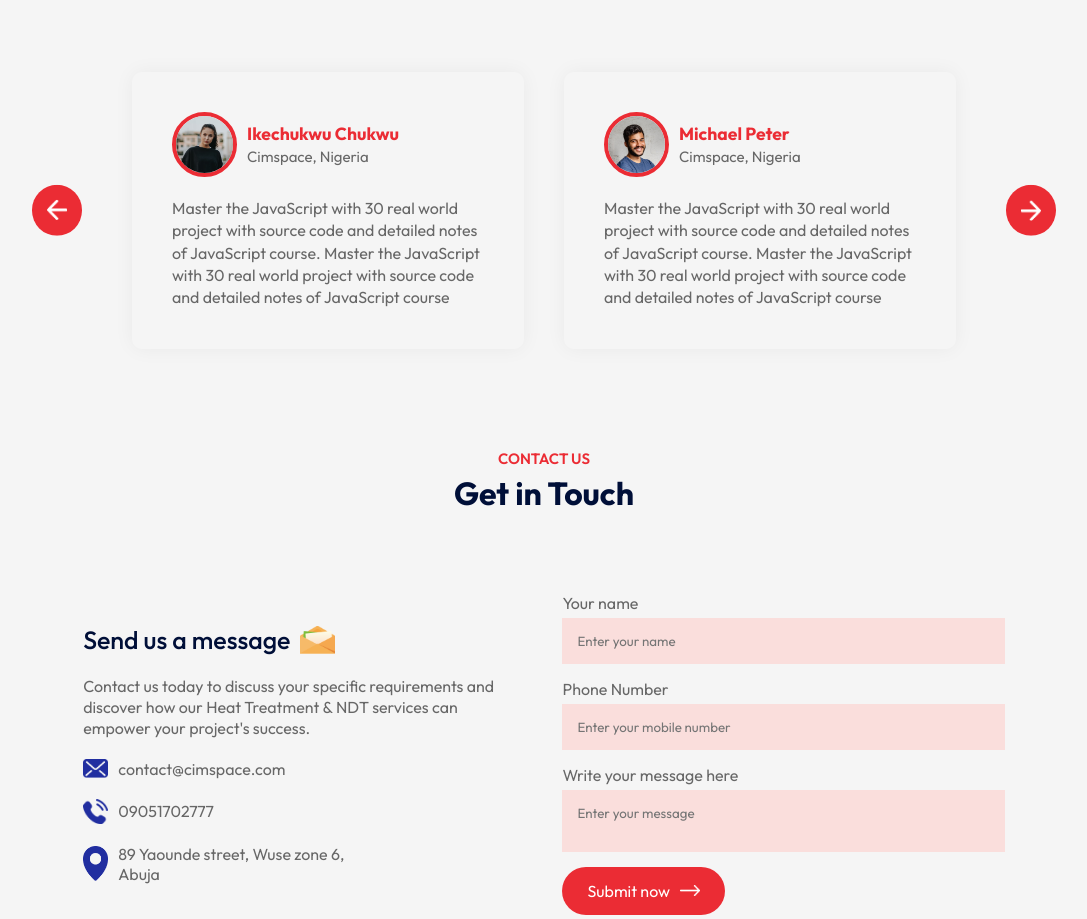
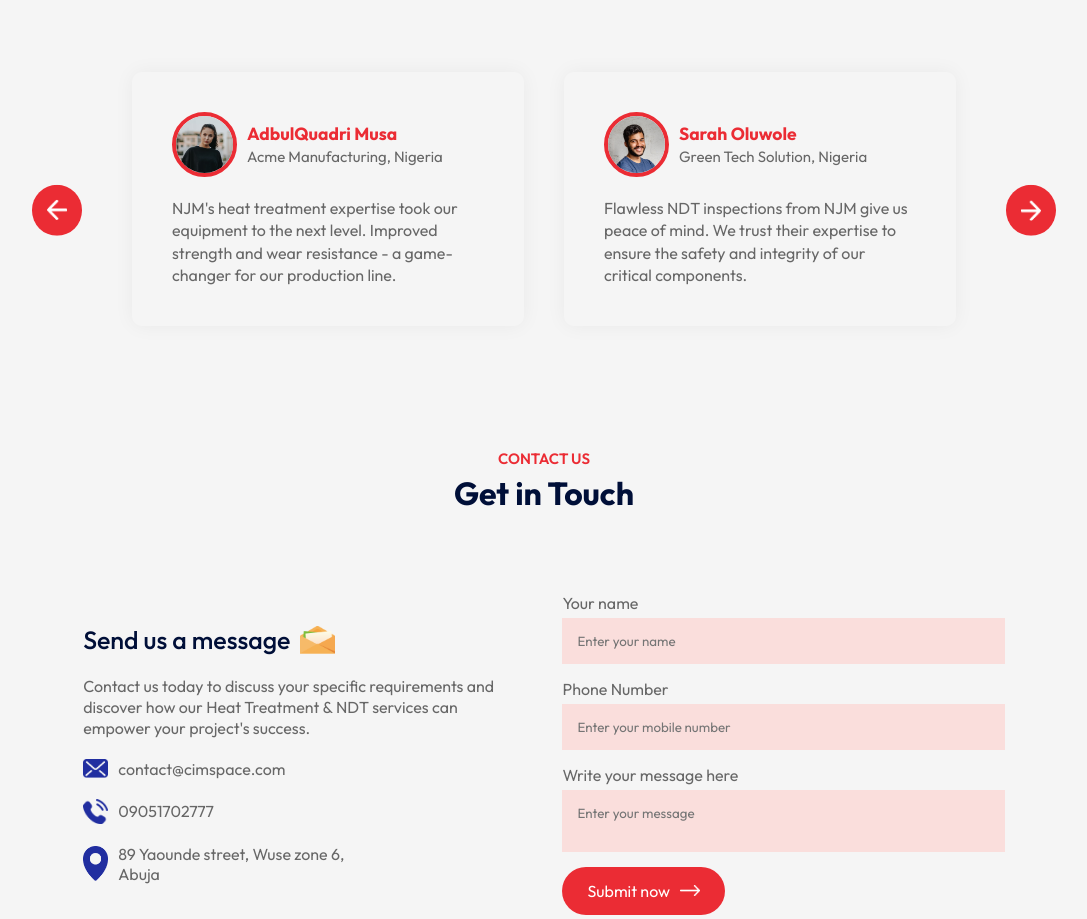
Before and after one commit to imchukwu/njm, a React (Vite) app: page / in a window 1280 px wide. Shown: the part 2720-3639 px from the top of the page, without its empty margins (96-1183 px from the left). Built offline with nearby package versions, Linux system fonts and the light colour scheme.

Commit message:
testimonial

```diff
--- a/src/Components/Testimonials/Testimonials.jsx
+++ b/src/Components/Testimonials/Testimonials.jsx
@@ -40,15 +40,14 @@ const Testimonials = () => {
               <div className="user-info">
                 <img src={user_1} alt="" />
                 <div>
-                  <h3>Ikechukwu Chukwu</h3>
-                  <span>Cimspace, Nigeria</span>
+                  <h3>AdbulQuadri Musa</h3>
+                  <span>Acme Manufacturing, Nigeria</span>
                 </div>
               </div>
               <p>
-                Master the JavaScript with 30 real world project with source
-                code and detailed notes of JavaScript course. Master the
-                JavaScript with 30 real world project with source code and
-                detailed notes of JavaScript course
+                NJM's heat treatment expertise took our equipment to the next
+                level. Improved strength and wear resistance - a game-changer
+                for our production line.
               </p>
             </div>
           </li>
@@ -57,15 +56,14 @@ const Testimonials = () => {
               <div className="user-info">
                 <img src={user_2} alt="" />
                 <div>
-                  <h3>Michael Peter</h3>
-                  <span>Cimspace, Nigeria</span>
+                  <h3>Sarah Oluwole</h3>
+                  <span>Green Tech Solution, Nigeria</span>
                 </div>
               </div>
               <p>
-                Master the JavaScript with 30 real world project with source
-                code and detailed notes of JavaScript course. Master the
-                JavaScript with 30 real world project with source code and
-                detailed notes of JavaScript course
+                Flawless NDT inspections from NJM give us peace of mind. We
+                trust their expertise to ensure the safety and integrity of our
+                critical components.
               </p>
             </div>
           </li>
@@ -74,15 +72,14 @@ const Testimonials = () => {
               <div className="user-info">
                 <img src={user_3} alt="" />
                 <div>
-                  <h3>Kamharida Michael</h3>
-                  <span>Cimspace, Nigeria</span>
+                  <h3>David Chukwuma</h3>
+                  <span>Star Engineering Nigeria</span>
                 </div>
               </div>
               <p>
-                Master the JavaScript with 30 real world project with source
-                code and detailed notes of JavaScript course. Master the
-                JavaScript with 30 real world project with source code and
-                detailed notes of JavaScript course
+                From heat treatment recommendations to NDT testing, NJM is a
+                one-stop shop for all our metal needs. Their professionalism and
+                quality are unmatched.
               </p>
             </div>
           </li>
@@ -91,15 +88,14 @@ const Testimonials = () => {
               <div className="user-info">
                 <img src={user_4} alt="" />
                 <div>
-                  <h3>Jidenna Michael</h3>
-                  <span>Cimspace, Nigeria</span>
+                  <h3>Maria Mukaila</h3>
+                  <span>Sun City Construction, Nigeria</span>
                 </div>
               </div>
               <p>
-                Master the JavaScript with 30 real world project with source
-                code and detailed notes of JavaScript course. Master the
-                JavaScript with 30 real world project with source code and
-                detailed notes of JavaScript course
+                Thanks to NJM's heat treatment solutions, our project deadlines
+                are met with confidence. Increased component durability
+                translates to fewer maintenance headaches.
               </p>
             </div>
           </li>
```
